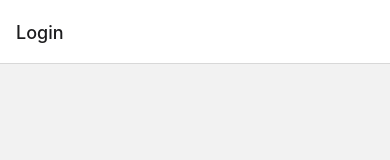
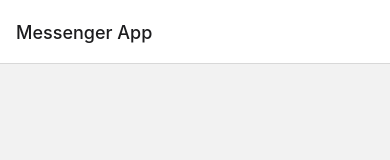
Before and after one commit to chaitanya634/messenger, a React Native app: screen / in a window 390 px wide. Shown: the top 160 px of the page. Built offline with nearby package versions, Linux system fonts and the light colour scheme.

Commit message:
removed header of home page

```diff
--- a/App.tsx
+++ b/App.tsx
@@ -7,13 +7,12 @@ import { ChatScreen } from './src/screens/chat';
 
 const Stack = createNativeStackNavigator();
 
-
 function App(): JSX.Element {
   return (
     <NavigationContainer>
     <Stack.Navigator initialRouteName="Login">
-      <Stack.Screen name="Login" component={LoginScreen}/>
-      <Stack.Screen name="Home" component={HomeScreen} />
+      <Stack.Screen name="Login" component={LoginScreen} options={{title: "Messenger App"}}/>
+      <Stack.Screen name="Home" component={HomeScreen} options={{headerShown: false}} />
       <Stack.Screen name="Chat" component={ChatScreen} />
     </Stack.Navigator>
   </NavigationContainer>
--- a/src/screens/login.tsx
+++ b/src/screens/login.tsx
@@ -29,12 +29,13 @@ export function LoginScreen(){
           })
           if(isAuth){
             navigation.navigate('Home')
+            setEmail("")
           }
           else {
             Snackbar.show({
             text:"You are not registered",
             duration:Snackbar.LENGTH_SHORT
-          })
+            })
           }
         })
 
```
